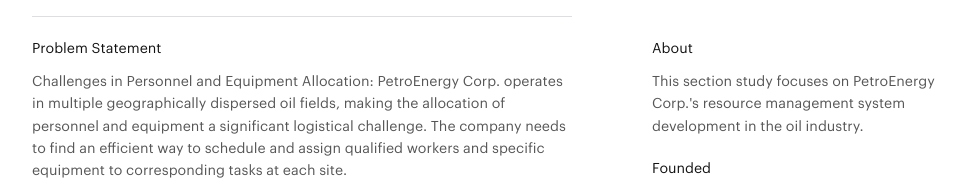
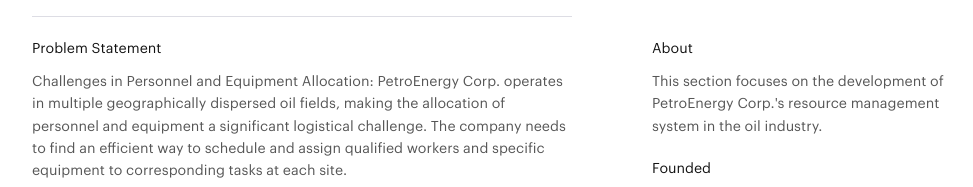
Before and after one commit to msf-caesar/research-vault, a SvelteKit app: page /case/lorem-ipsum-dolor-sit in a window 1280 px wide. Shown: the part 232-419 px from the top of the page, without its empty margins (148-1121 px from the left). Built offline with nearby package versions, Linux system fonts and the light colour scheme.

Commit message:
refactor: simplify comments and element structure

```diff
--- a/src/routes/case/lorem-ipsum-dolor-sit/+page.svelte
+++ b/src/routes/case/lorem-ipsum-dolor-sit/+page.svelte
@@ -10,7 +10,8 @@
     </title>
 </svelte:head>
 
-<div class="page">
+<div class="layout">
+    <!-- Static Section: Header (Contains fixed content) -->
     <section>
         <p>Case Study</p>
         <h1>
@@ -18,6 +19,8 @@
         </h1>
         <hr class="divider" />
     </section>
+
+    <!-- Static Section: Main Content (Contains repetitive content) -->
     <main>
         {#each Array(10) as _}
             <h1>Problem Statement</h1>
@@ -31,17 +34,24 @@
             </p>
         {/each}
     </main>
+
+    <!-- Static Section: Footer (Contains fixed content) -->
     <footer>
-        <div class="footer__sticky">
+        <div class="footer-sticky">
+            <!-- Important: Do not move the hr ☢️ -->
             <hr class="divider divider--subtle divider--mobile" />
+
             <h1>About</h1>
             <p>
-                This section study focuses on PetroEnergy Corp.'s resource
-                management system development in the oil industry.
+                This section focuses on the development of PetroEnergy Corp.'s
+                resource management system in the oil industry.
             </p>
+
             <h1>Founded</h1>
             <p>Ontario City in 2020</p>
+
             <hr class="divider divider--subtle" />
+
             <h1>Next</h1>
             <p>
                 <Link href="/" external>Tech Innovation in Retail</Link>
@@ -52,7 +62,7 @@
 
 <style>
     /* Define styles for the page layout */
-    .page {
+    .layout {
         gap: 0 80px;
         display: grid;
         /* Behavior */
@@ -131,13 +141,13 @@
             all: unset;
         }
 
-        /* Adjust page layout for larger screens */
-        .page {
+        /* Adjust layout layout for larger screens */
+        .layout {
             grid-template-columns: 1fr 300px; /* Two-column layout */
         }
 
         /* Sticky footer for larger screens */
-        .footer__sticky {
+        .footer-sticky {
             top: 40px;
             position: sticky;
         }
```
